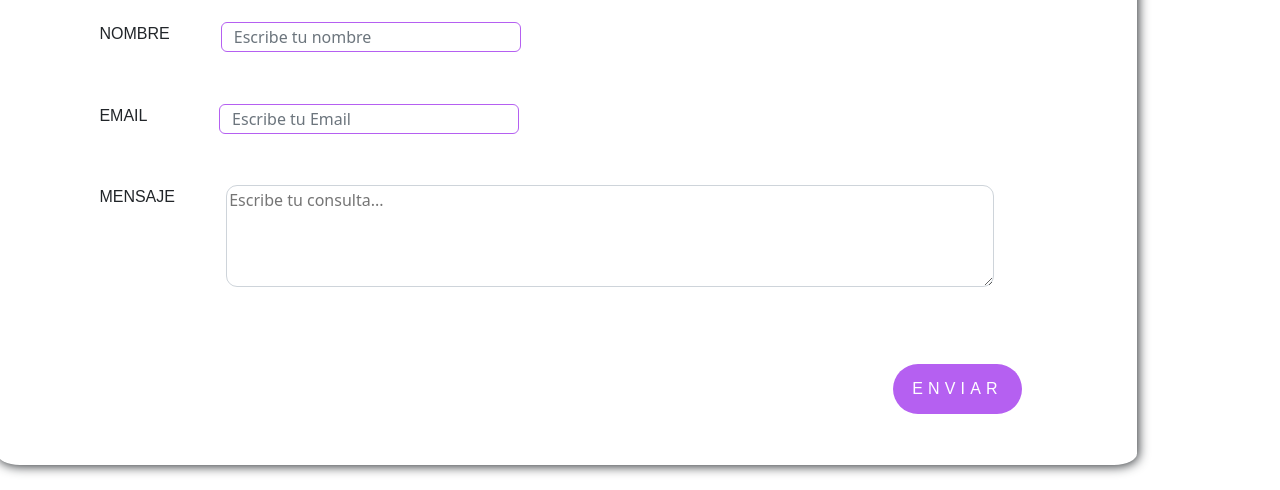
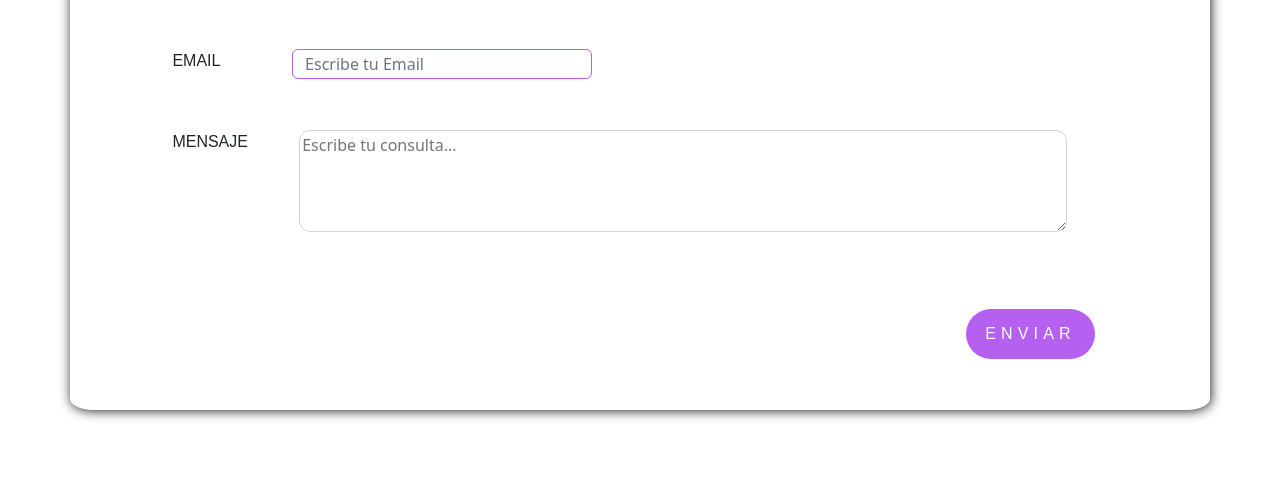
Before and after one commit to Niguisasola/WomanInJob, a React app: page /contactus in a window 1280 px wide. Shown: the part 324-814 px from the top of the page. Built offline with nearby package versions, Linux system fonts and the light colour scheme.

Commit message:
style on contact card

```diff
--- a/src/styles/contacts.css
+++ b/src/styles/contacts.css
@@ -20,7 +20,7 @@ h1{
  .container{
     border-radius: 2%;
     padding: 4vw 8vw;
-    display: inline-flex;
+    display: flex;
     flex-direction: column;
     box-shadow: 1px 1px 12px;
     margin-top: 45px;
@@ -74,9 +74,7 @@ textarea{
   #email-label{
       margin-right: 9vw;
   }
-  .container {
-  margin: 100px -10px 25px -3px;
-  }
+
 }
 
 @media only screen and (min-width:500px){
@@ -94,4 +92,5 @@ textarea{
   #email-label {
       margin-right: 5.6vw;
 }
+
 }
```
